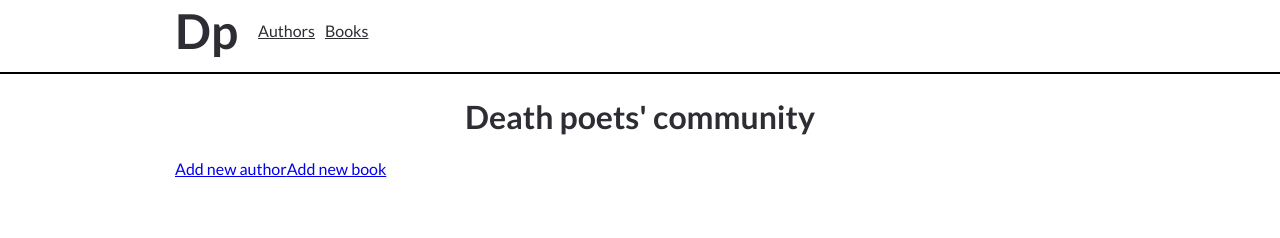
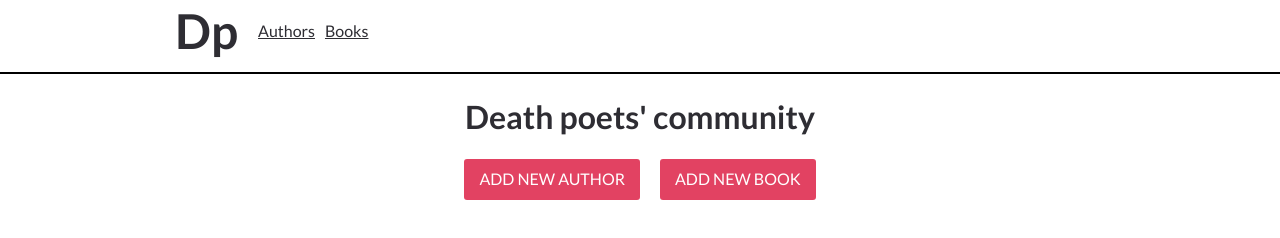
Before and after one commit to roeir/test-spa, a website: page index.html in a window 1280 px wide. Drawn offline with Linux system fonts and the light colour scheme.

Commit message:
add styles to new author/book btn

```diff
--- a/styles/style.css
+++ b/styles/style.css
@@ -123,3 +123,29 @@ img {
     color: crimson;
     opacity: 0.8;
 }
+
+.site-actions {
+    display: flex;
+    justify-content: center;
+}
+
+.add-btn {
+    margin-right: 20px;
+    border-radius: 3px;
+    display: block;
+    padding: 10px 15px;
+    background-color: crimson;
+    color: #fff;
+    text-decoration: none;
+    text-transform: uppercase;
+    opacity: 0.8;
+    transition: opacity 200ms ease-in-out;
+}
+
+.add-btn:hover {
+    opacity: 0.5;
+}
+
+.add-btn:last-child {
+    margin-right: 0;
+}
```
